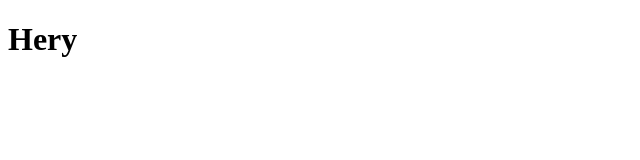
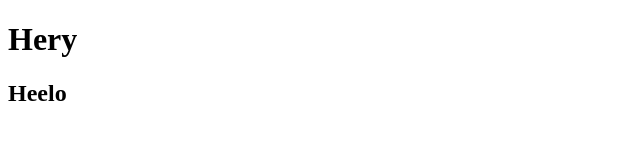
Before and after one commit to minhazuddinrafi/developer-portfolio, a plain HTML site: page index.html in a window 1280 px wide. Shown: the whole page, without its empty margins (0-640 px from the left). Drawn offline with Linux system fonts and the light colour scheme.

Commit message:
Third Commit

```diff
--- a/index.html
+++ b/index.html
@@ -10,6 +10,7 @@
 
 <body>
     <h1>Hery</h1>
+    <h2>Heelo</h2>
 </body>
 
 </html>
```
